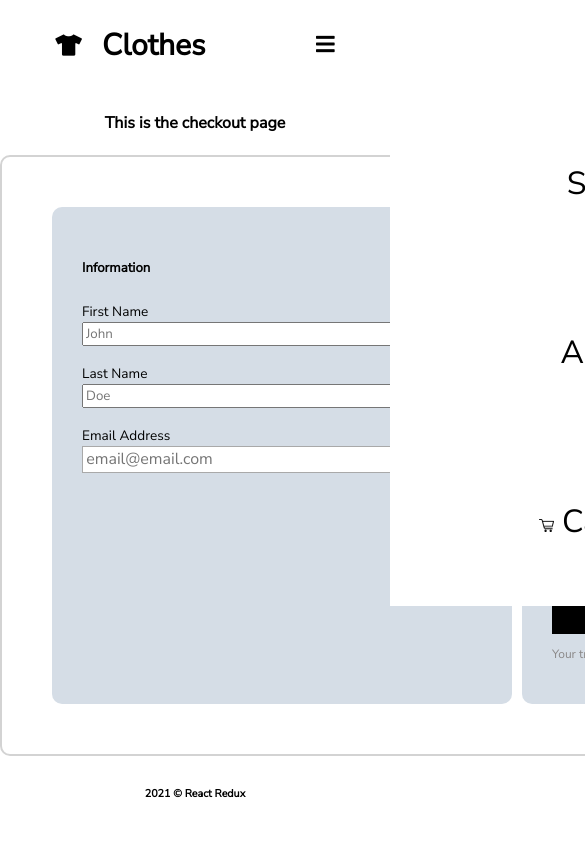
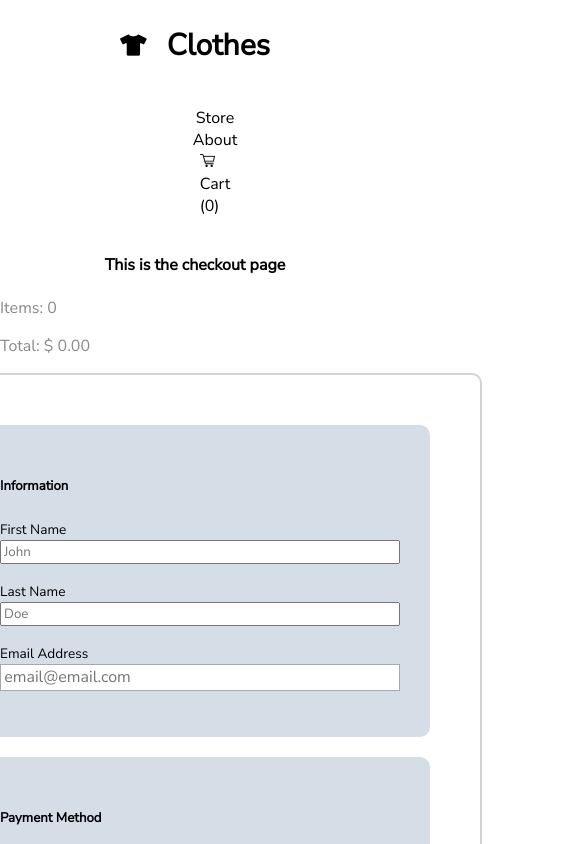
Before and after one commit to vezinaca/redux-shopping-cart, a React (Create React App) app: page /checkout in a window 390 px wide. Shown: the top 844 px of the page, 585 px wide, since content can reach past the window. Built offline with nearby package versions, Linux system fonts and the light colour scheme.

Commit message:
added responsivness to cart and checkout

```diff
--- a/src/App.js
+++ b/src/App.js
@@ -12,6 +12,7 @@ import Details from "./pages/Details";
 function App() {
   return (
       <Router>
+          <div className="everything">
             <Header />
             <div className="App">
             <Switch>
@@ -23,6 +24,7 @@ function App() {
             </Switch>
             <Footer />
             </div>
+          </div>
 
     </Router>
   );
--- a/src/components/Header.css
+++ b/src/components/Header.css
@@ -4,8 +4,6 @@
     display: flex;
     justify-content: space-around;
     align-items: center;
-
-
 }
 
 .ul {
@@ -46,13 +44,36 @@ li {
     display: none;
 }
 
+
+
+/* @media (max-width: 500px) {
+    .navbar {
+      height: 110px;
+    }
+
+    .navbar .flex {
+      flex-direction: column;
+    }
+
+    .navbar ul {
+      padding: 10px;
+      background-color: rgba(0, 0, 0, 0.1);
+    } */
+
+
+
 @media screen and (max-width: 850px) {
 
     body {
         overflow-x: hidden;
     }
 
-    .hamburger-toggle {
+    .nav {
+        flex-direction: column;
+        justify-self: center;
+    }
+
+    /* .hamburger-toggle {
         display: block;
     }
     .ul {
@@ -61,17 +82,30 @@ li {
         display: flex;
         flex-direction: column;
         height: 60vh;
-        /* height: 92vh; */
+
         align-items: center;
         width: 100%;
         top: 8vh;
         background-color: white;
-        font-size: 32px;
+        font-size: 22px;
         transform: translateX(100%);
-        /* transition: transform 0.5s ease-in; */
+        padding-bottom: 200px;
+
+         transition: transform 0.5s ease-in;
     }
 
     .active {
         transform: translateX(0%);
+    } */
+
+}
+
+@media (max-width: 650px) {
+    .ul {
+        flex-direction: column;
+
     }
 }
+
+
+/* height: 92vh; */
--- a/src/components/Header.js
+++ b/src/components/Header.js
@@ -9,17 +9,17 @@ import { selectCartInfo } from "../features/cart/cartSlice";
  const Header = () => {
 
     const cartInfo = useSelector(selectCartInfo);
-    // const
+    const [isActive, setIsActive] = useState(false);
 
 
     const handleActive = () => {
         console.log('active');
+        setIsActive(!isActive);
     }
 
     return (
         <div className="header">
             <nav className="nav">
-
                 <Link to="/store">
                     <li>
                         <div className="logo">
@@ -28,6 +28,7 @@ import { selectCartInfo } from "../features/cart/cartSlice";
                         </div>
                     </li>
                 </Link>
+                {/* <ul className={isActive ? "ul active" : "ul"}>                     */}
                 <ul className="ul">
                     <Link to="/store"><li>Store</li></Link>
                     <Link to="/about"><li>About</li></Link>
@@ -44,9 +45,9 @@ import { selectCartInfo } from "../features/cart/cartSlice";
                         </div>
                     </Link>
                 </ul>
-                <div className="hamburger-toggle" onClick={handleActive}>
+                {/* <div className="hamburger-toggle" onClick={handleActive}>
                     <i className="fas fa-bars fa-lg"></i>
-                </div>
+                </div> */}
             </nav>
         </div>
     )
--- a/src/pages/About.js
+++ b/src/pages/About.js
@@ -5,6 +5,7 @@ const About = () => {
         <>
             <h2>About</h2>
             <h5>This is the about page.</h5>
+            <p>This site was developed by Carl for educational purposes.</p>
         </>
     )
 }
--- a/src/pages/Cart.css
+++ b/src/pages/Cart.css
@@ -14,3 +14,22 @@
     grid-column: 10 / 12;
 
 }
+
+@media screen and (max-width: 1034px) {
+
+    /* .container {
+        display: grid;
+        grid-template-columns: 1fr;
+        background-color: red;
+    } */
+
+    .cartContent {
+        grid-column: 1 / 12;
+    }
+
+    .checkout {
+        grid-column: 4 / 10;
+        justify-content: center;
+
+    }
+}
--- a/src/pages/Checkout.css
+++ b/src/pages/Checkout.css
@@ -8,6 +8,7 @@
     border-radius: 10px;
     column-gap: 10px;
     text-align: left;
+    margin: 0 auto;
 }
 
 .title {
@@ -56,7 +57,10 @@ label {
 form {
     display: grid;
     width: 400px;
+
 }
+
+
 
 .btn-submit {
     margin-top: 20px;
@@ -131,3 +135,34 @@ input[type="number"] {
     min-width: 400px;
 
 }
+
+.total {
+    text-align: left;
+}
+
+
+@media screen and (max-width: 996px) {
+
+    .formik {
+        margin: 0 auto;
+        justify-content: center;
+        /* background-color: red; */
+    }
+
+    .checkout-page-container{
+        grid-template-columns: 1fr;
+        justify-content: center;
+
+    }
+
+    .info-box {
+        margin-bottom: 20px;
+
+    }
+
+    /* .App {
+        background-color: red;
+    } */
+
+
+}
--- a/src/pages/Checkout.js
+++ b/src/pages/Checkout.js
@@ -62,7 +62,9 @@ const Checkout = () => {
             >
                 { ( { values, errors, touched }) => (
                     <>
-                    <Form>
+                    <p className="total"> Items: {cartInfo.itemCount}</p>
+                    <p className="total">Total: $ {cartInfo.total}</p>
+                    <Form className="formik">
                         <div className="checkout-page-container">
                             <div className="summary info-box">
                                 <h5 className="title">Information</h5>
--- a/src/pages/Store.css
+++ b/src/pages/Store.css
@@ -11,3 +11,10 @@
    .page-info {
         color: rgb(138, 135, 135);
     }
+
+    @media (max-width: 500px){
+        .everything {
+            grid-template-columns: 1fr;
+
+        }
+    }
```
Lines whose indentation alone changed are shown as unchanged.
